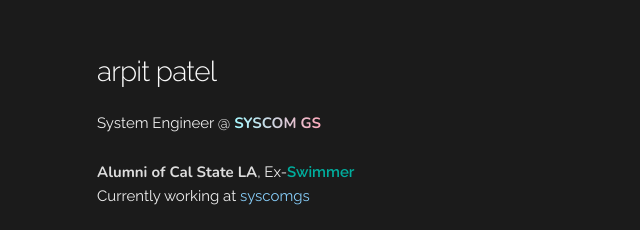
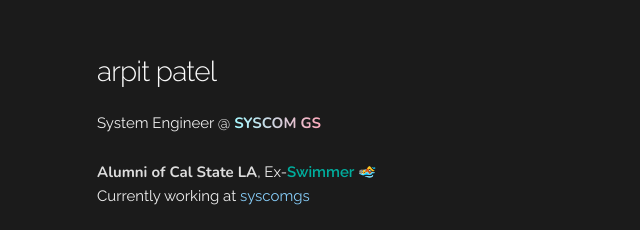
Before and after one commit to patelarpith/arpit.github.io, a plain HTML site: page index.html in a window 1280 px wide. Shown: the part 139-369 px from the top of the page, 63-703 px from the left. Drawn offline with nearby package versions, Linux system fonts and the light colour scheme.

Commit message:
Update index.html

```diff
--- a/index.html
+++ b/index.html
@@ -49,7 +49,7 @@
           System Engineer @ <span class="unicorn">SYSCOM GS</span>
         </p>
         <p>
-          <span class="vmw">Alumni of Cal State LA</span>, Ex-<span class="pivotal">Swimmer</span>
+          <span class="vmw">Alumni of Cal State LA</span>, Ex-<span class="pivotal">Swimmer &#127946</span>
           <br/>
 	  Currently working at <a href="https://www.syscomgs.com/"><font color="lightskyblue">syscomgs</font></a>
         </p>
```
